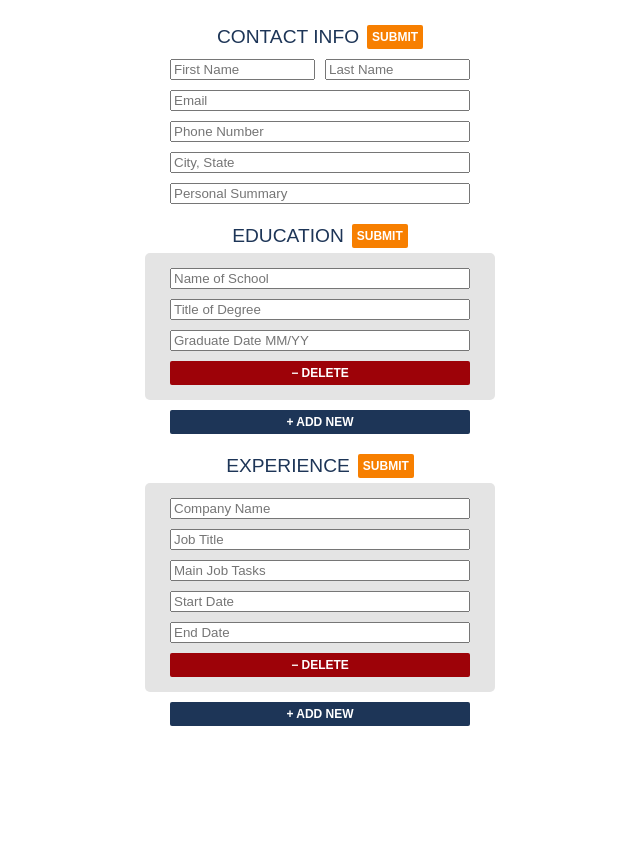
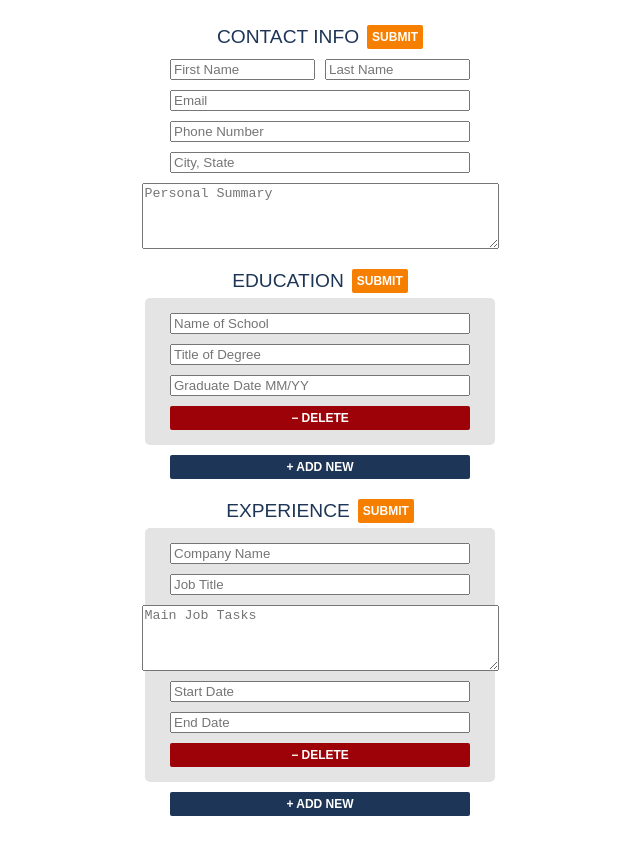
Before and after one commit to eascodes/cv-app, a React (Create React App) app in the folder cv-project/: page / in a window 1280 px wide. Shown: the whole page, without its empty margins (320-960 px from the left). Before the commit the page ends 800 px from the top, so only its background shows below. Built offline with nearby package versions, Linux system fonts and the light colour scheme.

Commit message:
Update form fields

```diff
--- a/cv-project/src/components/DegreeForm.js
+++ b/cv-project/src/components/DegreeForm.js
@@ -16,6 +16,7 @@ class DegreeForm extends Component {
                         name="school"
                         className={id}
                         value={school}
+                        required
                     ></input>
                     <input
                         type="text"
@@ -24,6 +25,7 @@ class DegreeForm extends Component {
                         name="title"
                         className={id}
                         value={title}
+                        required
                     ></input>
                     <input
                         type="text"
@@ -32,6 +34,7 @@ class DegreeForm extends Component {
                         name="date"
                         className={id}
                         value={date}
+                        required
                     ></input>
                 </form>
                 <button className={id} onClick={handleDelete}>− DELETE</button>
--- a/cv-project/src/components/General.js
+++ b/cv-project/src/components/General.js
@@ -53,6 +53,7 @@ class General extends Component {
                             name="firstName"
                             value={firstName}
                             onChange={this.handleChange}
+                            required
                         ></input>
                         <input
                             type="text"
@@ -60,6 +61,7 @@ class General extends Component {
                             name="lastName"
                             value={lastName}
                             onChange={this.handleChange}
+                            required
                         ></input>
                     </div>
                     <input
@@ -68,6 +70,7 @@ class General extends Component {
                         name="email"
                         value={email}
                         onChange={this.handleChange}
+                        required
                     ></input>
                     <input
                         type="tel"
@@ -75,6 +78,7 @@ class General extends Component {
                         name="phone"
                         value={phone}
                         onChange={this.handleChange}
+                        required
                     ></input>
                     <input
                         type="text"
@@ -82,14 +86,17 @@ class General extends Component {
                         name="location"
                         value={location}
                         onChange={this.handleChange}
+                        required
                     ></input>
-                    <input
-                        type="textarea"
+                    <textarea
                         placeholder="Personal Summary"
                         name="about"
                         value={about}
                         onChange={this.handleChange}
-                    ></input>
+                        rows={4}
+                        cols={42}
+                        required
+                    />
                 </form>
             </div>
         )
--- a/cv-project/src/components/JobForm.js
+++ b/cv-project/src/components/JobForm.js
@@ -25,6 +25,7 @@ class JobForm extends Component {
                         name="company"
                         className={id}
                         value={company}
+                        required
                     ></input>
                     <input
                         type="text"
@@ -33,15 +34,18 @@ class JobForm extends Component {
                         name="title"
                         className={id}
                         value={title}
+                        required
                     ></input>
-                    <input
-                        type="text"
+                    <textarea
                         placeholder="Main Job Tasks"
                         onChange={handleChange}
                         name="tasks"
                         className={id}
                         value={tasks}
-                    ></input>
+                        rows={4}
+                        cols={42}
+                        required
+                    />
                     <input
                         type="text"
                         placeholder="Start Date"
@@ -49,6 +53,7 @@ class JobForm extends Component {
                         name="start"
                         className={id}
                         value={start}
+                        required
                     ></input>
                     <input
                         type="text"
@@ -57,6 +62,7 @@ class JobForm extends Component {
                         name="end"
                         className={id}
                         value={end}
+                        required
                     ></input>
                 </form>
                 <button className={id} onClick={handleDelete}>− DELETE</button>
```
